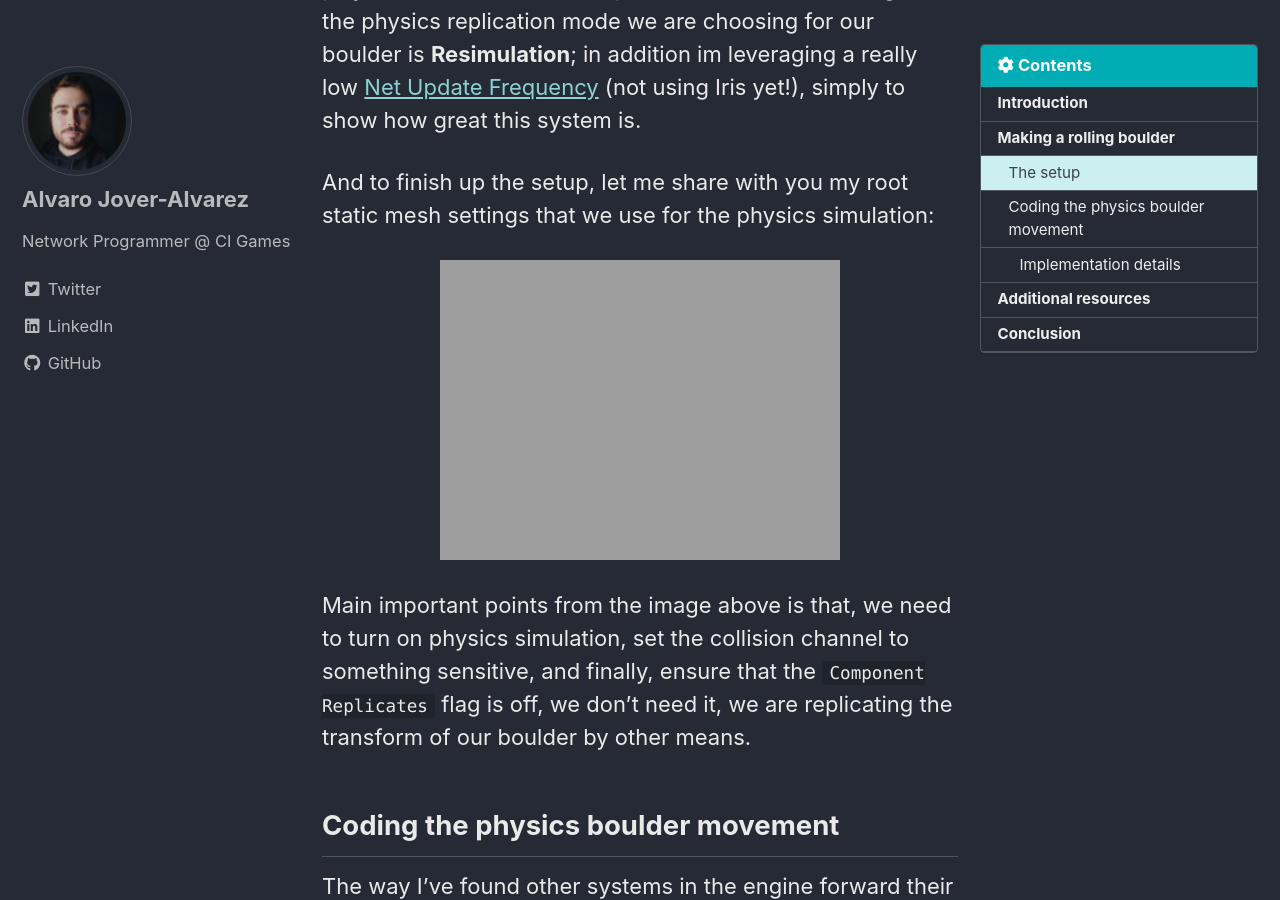
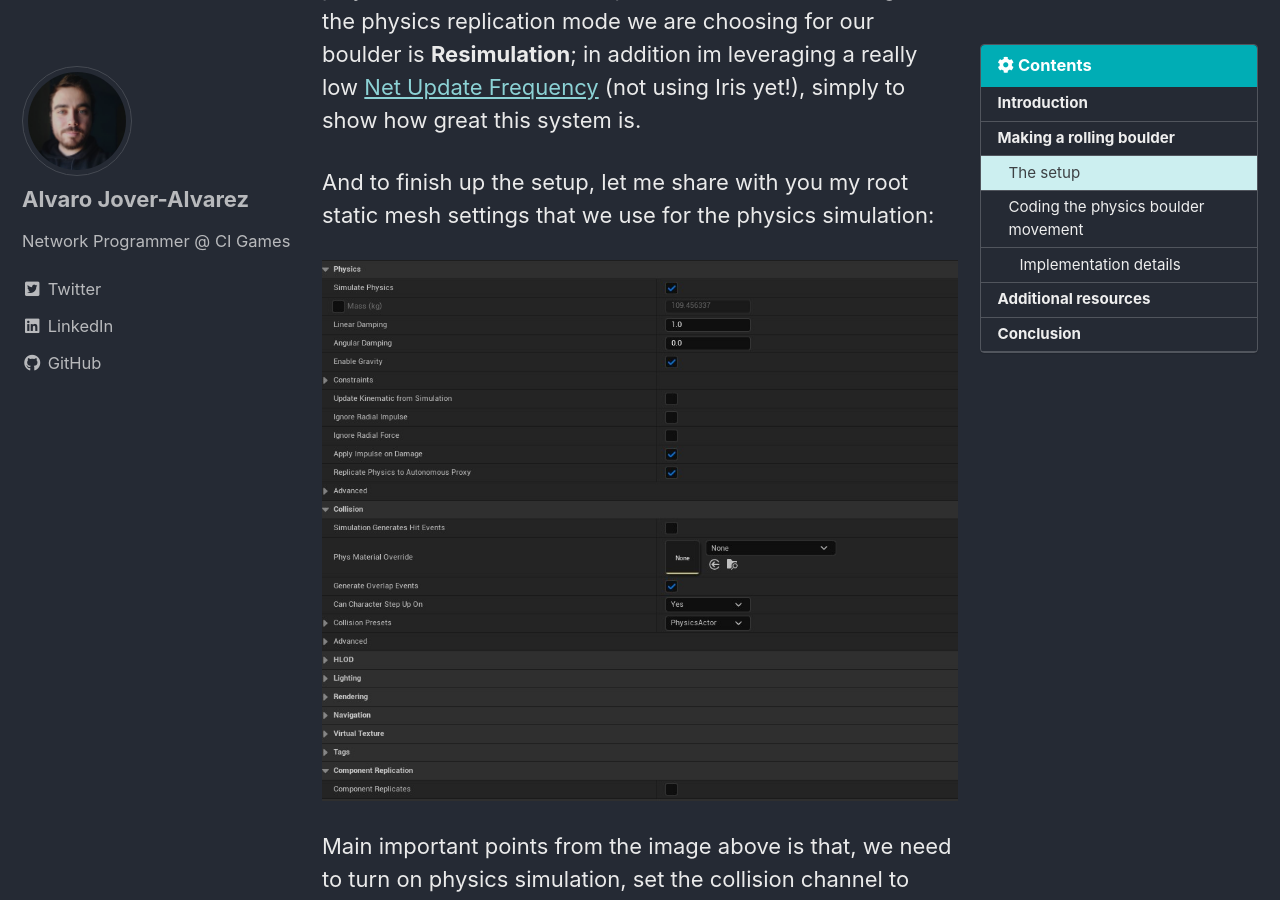
Before and after one commit to vorixo/devtricks, a Jekyll site: the page built from _posts/2024-05-04-phys-prediction-use.md, in a window 1280 px wide and 900 px high, scrolled down 3031 px. Built offline with Jekyll 4.4.1, drawn with Linux system fonts in a browser that asks for light colours; cached includes are drawn as plain includes.

Commit message:
[UPD] Fixing faulty image

```diff
--- a/_posts/2024-05-04-phys-prediction-use.md
+++ b/_posts/2024-05-04-phys-prediction-use.md
@@ -49,7 +49,7 @@ Pay close attention to the replication settings, as they will play a relevant ro
 
 And to finish up the setup, let me share with you my root static mesh settings that we use for the physics simulation:
 
-![Root mesh]({{ '/' | absolute_url }}/assets/images/per-post/phys-prediction-userootmeshsettings.jpg){: .align-center}
+![Root mesh]({{ '/' | absolute_url }}/assets/images/per-post/phys-prediction-use/rootmeshsettings.jpg){: .align-center}
 
 Main important points from the image above is that, we need to turn on physics simulation, set the collision channel to something sensitive, and finally, ensure that the `Component Replicates` flag is off, we don't need it, we are replicating the transform of our boulder by other means.
 
```
